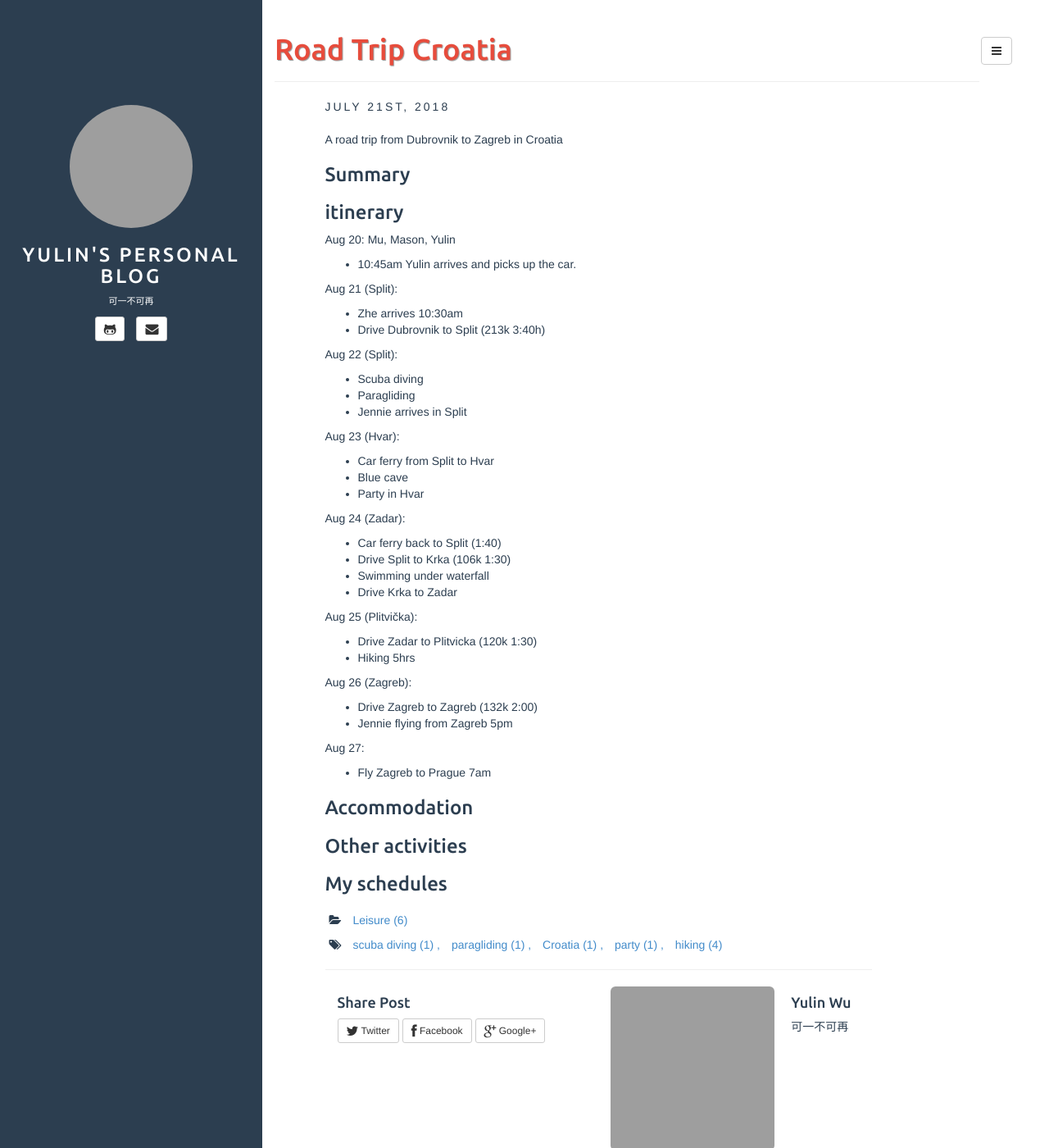
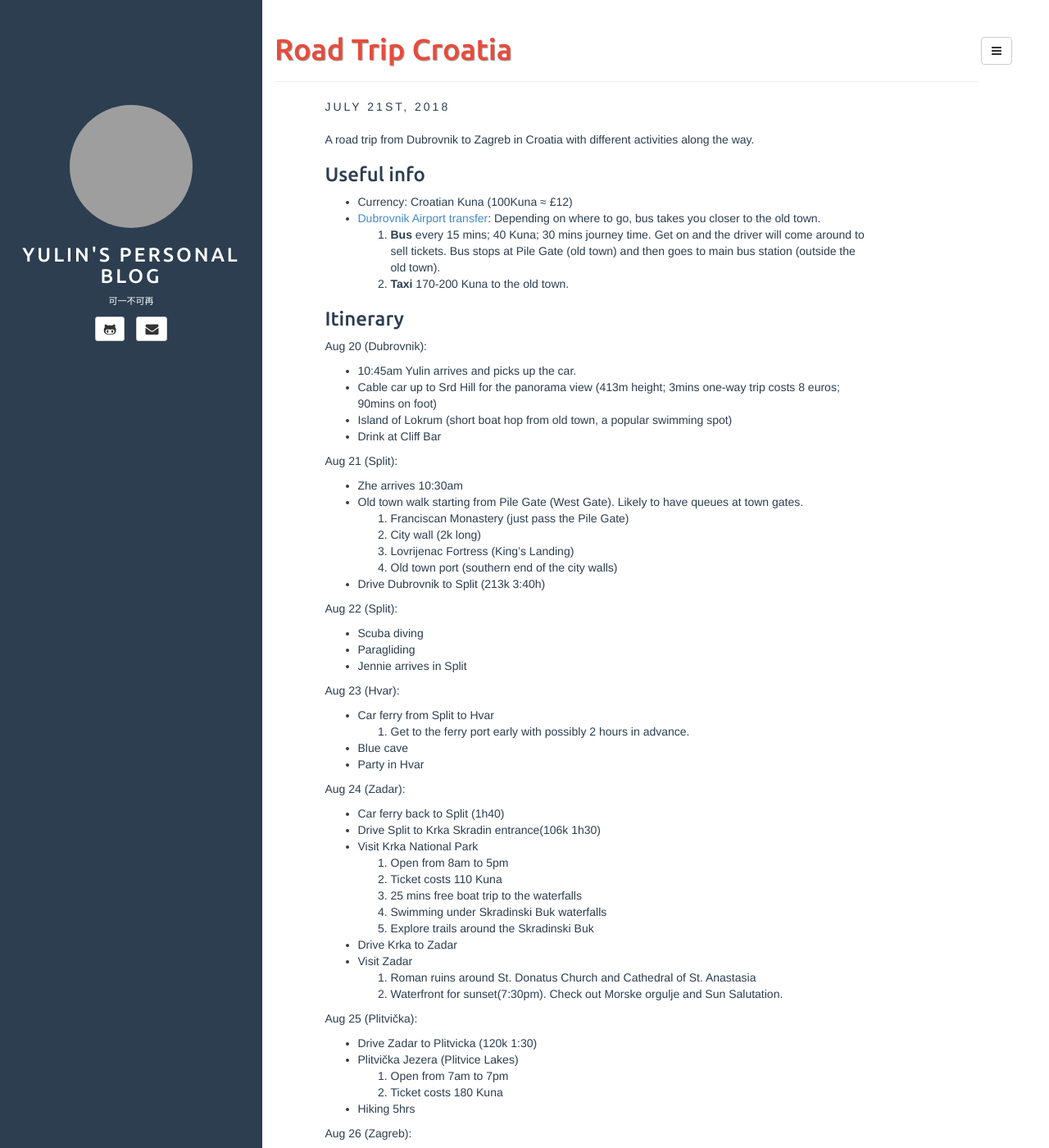
Before and after one commit to JimmyWuMadchester/JimmyWuMadchester.github.io, a Jekyll site: the page built from _posts/2018-07-21-CroatiaTrip.md, in a window 1280 px wide and 1400 px high. Shown: the whole window at 82% size. Built offline with Jekyll 4.4.1, drawn with Linux system fonts in a browser that asks for light colours; comment, search, counter and statistics services are not loaded; some of the changed text lies outside the part shown; grey boxes are pictures that could not be loaded.

Commit message:
update activities

```diff
--- a/_posts/2018-07-21-CroatiaTrip.md
+++ b/_posts/2018-07-21-CroatiaTrip.md
@@ -7,22 +7,34 @@ comments: true
 excerpt_separator: <!--more-->
 ---
 
-A road trip from Dubrovnik to Zagreb in Croatia
+A road trip from Dubrovnik to Zagreb in Croatia with different activities along the way.
 
 <!--more-->
 
-### Summary
+### Useful info
 
+* Currency: Croatian Kuna (100Kuna ≈ £12)
+* [Dubrovnik Airport transfer](https://www.visit-croatia.co.uk/croatia-destinations/dubrovnik/to-from-dubrovnik-airport/): Depending on where to go, bus takes you closer to the old town.
+    1. **Bus** every 15 mins; 40 Kuna; 30 mins journey time. Get on and the driver will come around to sell tickets. Bus stops at Pile Gate (old town) and then goes to main bus station (outside the old town).
+    1. **Taxi** 170-200 Kuna to the old town.
 
-### itinerary
+### Itinerary
 
-Aug 20: Mu, Mason, Yulin
+Aug 20 (Dubrovnik):
 
 * 10:45am Yulin arrives and picks up the car.
+* Cable car up to Srd Hill for the panorama view (413m height; 3mins one-way trip costs 8 euros; 90mins on foot)
+* Island of Lokrum (short boat hop from old town, a popular swimming spot)
+* Drink at Cliff Bar
 
 Aug 21 (Split):
 
 * Zhe arrives 10:30am
+* Old town walk starting from Pile Gate (West Gate). Likely to have queues at town gates.
+    1. Franciscan Monastery (just pass the Pile Gate)
+    1. City wall (2k long)
+    1. Lovrijenac Fortress (King's Landing)
+    1. Old town port (southern end of the city walls)
 * Drive Dubrovnik to Split (213k 3:40h)
 
 Aug 22 (Split):
@@ -34,24 +46,41 @@ Aug 22 (Split):
 Aug 23 (Hvar):
 
 * Car ferry from Split to Hvar
+    1. Get to the ferry port early with possibly 2 hours in advance.
 * Blue cave
 * Party in Hvar
 
 Aug 24 (Zadar):
 
-* Car ferry back to Split (1:40)
-* Drive Split to Krka (106k 1:30)
-* Swimming under waterfall
+* Car ferry back to Split (1h40)
+* Drive Split to Krka Skradin entrance(106k 1h30)
+* Visit Krka National Park
+    1. Open from 8am to 5pm
+    1. Ticket costs 110 Kuna
+    1. 25 mins free boat trip to the waterfalls
+    1. Swimming under Skradinski Buk waterfalls
+    1. Explore trails around the Skradinski Buk
 * Drive Krka to Zadar
+* Visit Zadar
+    1. Roman ruins around St. Donatus Church and Cathedral of St. Anastasia
+    1. Waterfront for sunset(7:30pm). Check out Morske orgulje and Sun Salutation.
 
 Aug 25 (Plitvička):
 
 * Drive Zadar to Plitvicka (120k 1:30)
+* Plitvička Jezera (Plitvice Lakes)
+    1. Open from 7am to 7pm
+    1. Ticket costs 180 Kuna
+
 * Hiking 5hrs
 
 Aug 26 (Zagreb):
 
-* Drive Zagreb to Zagreb (132k 2:00)
+* Drive Plitvička to Zagreb (132k 2:00)
+* Crkva sv. Marka (St. Mark's Church)
+* Drink at Tkalčićeva (bars and small stores)
+* Croatian National Theatre
+* Museum of Broken Relationships
 * Jennie flying from Zagreb 5pm
 
 Aug 27:
```
